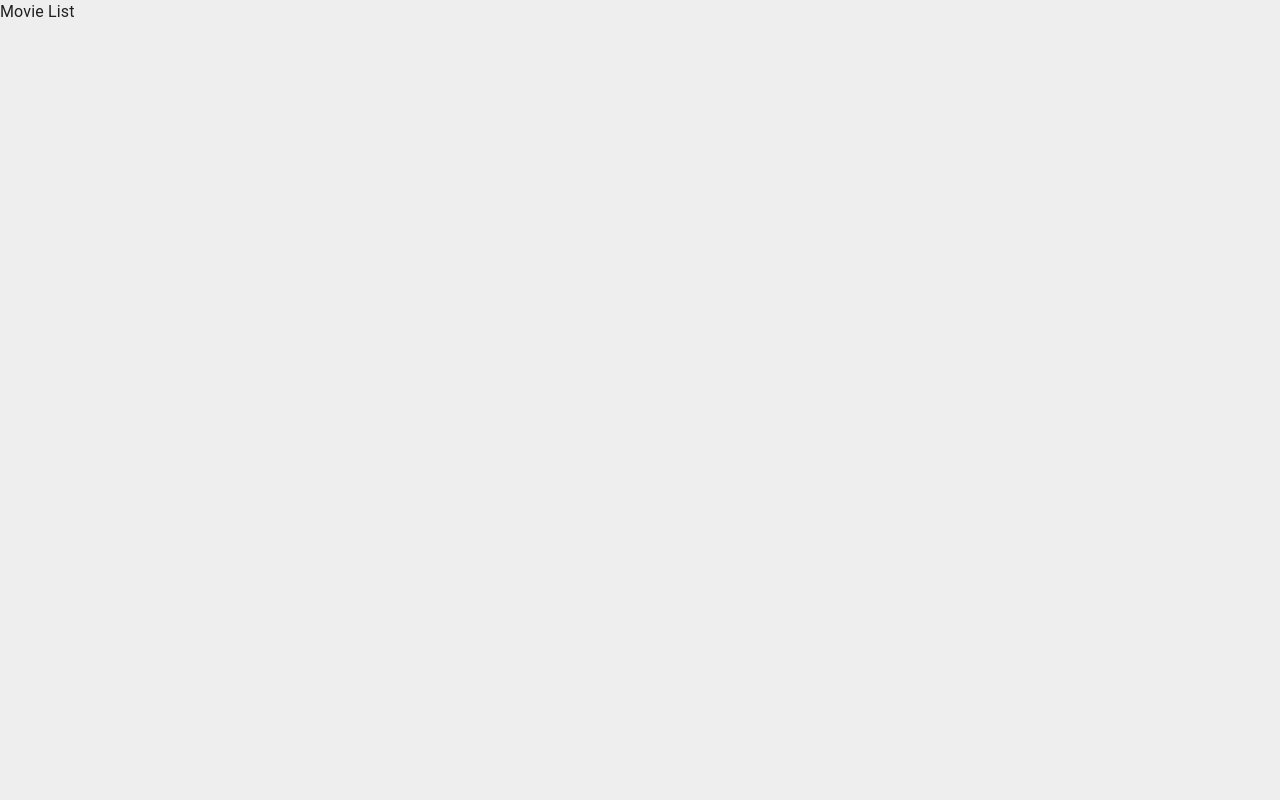
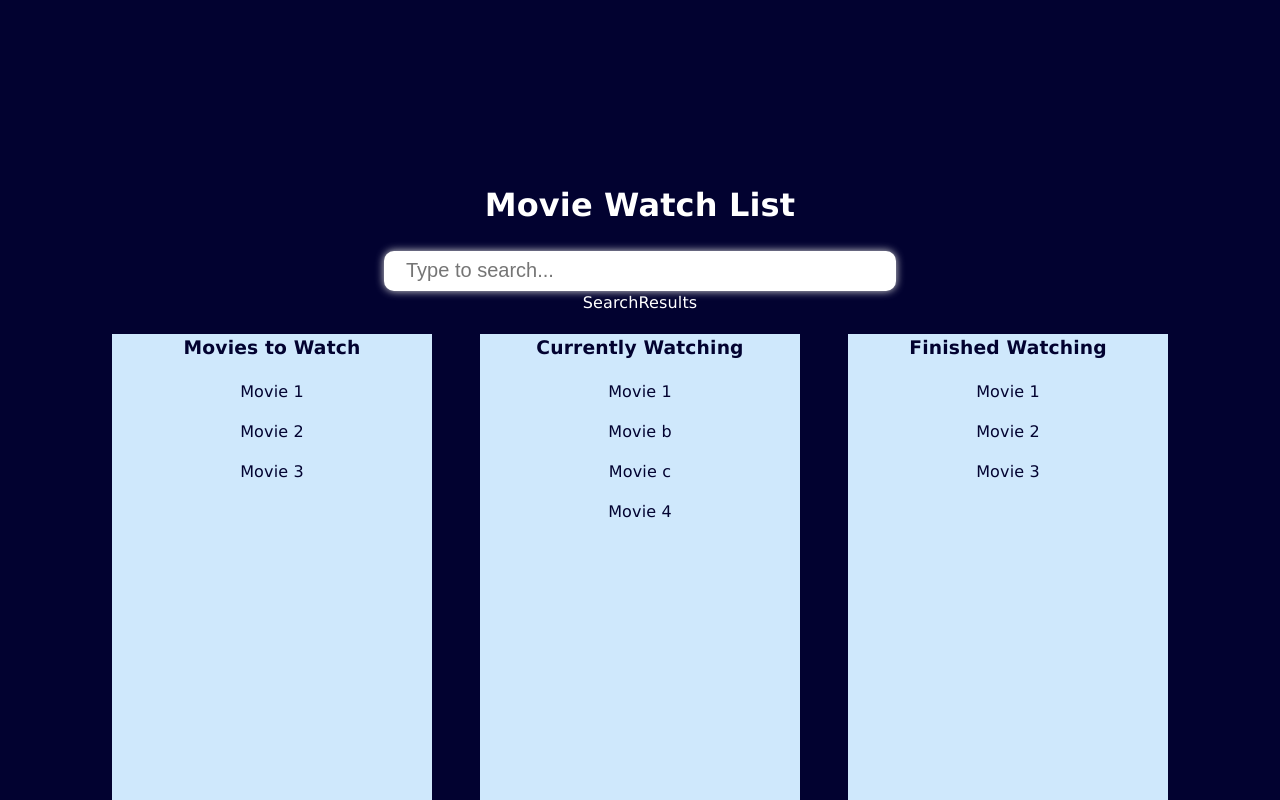
Before and after one commit to shaizai1/anashamatreb-finalproj, a React (Create React App) app: page / in a window 1280 px wide. Shown: the top 800 px of the page. Built offline with nearby package versions, Linux system fonts and the light colour scheme.

Commit message:
I have adjusted the CSS on each section file and the css files, I have also made very minor changes to app js to improve readability and also reorder for css purposes

```diff
--- a/src/App.css
+++ b/src/App.css
@@ -1,12 +1,13 @@
-/* .App {
-  text-align: center;
-} */
+
 
 
 .App {
-  background-color: #eee;
-  height: 100vh;
+  background-color: #020230;
+  color: white;
+  font-family: 'Lucida Sans';
+  height: 60vh;
   width: 100vw;
+  text-align: center;
 }
 
 .search-bar-container {
@@ -15,6 +16,10 @@
   margin: auto;
   display: flex;
   flex-direction: column;
-  align-items: 200px;
-  min-width: 200px;
+  justify-content: center;
+  text-align: center;
 }
+
+
+/*align-items: 200px;
+min-width: 200px;*/
--- a/src/App.js
+++ b/src/App.js
@@ -6,24 +6,27 @@ import MoviesToWatch from './components/section1';
 
 function App() {
 
- // const fetchData= (value) => {
-    //   fetch("https://www.omdbapi.com/?t=god+father&y=&plot=short&apikey=b5609ae1")
-    // }
+  // const fetchData= (value) => {
+  //   fetch("https://www.omdbapi.com/?t=god+father&y=&plot=short&apikey=b5609ae1")
+  // }
 
   return (
+
     <div className="App">
+      <div className="search-bar-container">
+        <h1>Movie Watch List</h1>
+        <SearchBar />
+        <div>SearchResults</div>
+      </div>
 
-      <header className="App-header"> </header>
-        <div className="App">Movie List </div> <div className="search-bar-container">
-        <SearchBar /> </div>
-        <div>SearchResults</div>
-          <MoviesToWatch />
-        <CurrentlyWatching />
+    <div className="sectiondivs">
+      <MoviesToWatch />
+      <CurrentlyWatching />
       <FinishedWatching />
+      </div>
 
+    </div >
 
-
-    </div>
   );
 }
 
--- a/src/components/SearchBar.css
+++ b/src/components/SearchBar.css
@@ -12,7 +12,7 @@
 input {
     background-color: transparent;
     border: none;
-    height: 100%;
+    height: 30%;
     font-size: 1.25rem;
     width: 100%;
     margin-left: 5px;
@@ -22,6 +22,15 @@ input:focus {
     outline: none;
 }
 
+.sectiondivs{
+    display:flex;
+    flex-direction: row;
+    justify-content: center;
+    font-family:'Lucida Sans';
+    background-color: #020230;
+
+}
+
 /* #search-icon {
     color: royalblue;
 
--- a/src/components/section1.jsx
+++ b/src/components/section1.jsx
@@ -10,8 +10,8 @@ function MoviesToWatch(){
             <React.Fragment>
                 <CssBaseline />
                 <Container fixed>
-                    <Box sx={{ bgcolor: '#cfe8fc', height: '90vh', width: '40vh' }} >
-                    <h3> Movies to watch </h3>
+                    <Box sx={{ bgcolor: '#cfe8fc', color: '#020230', height: '90vh', width: '40vh' }} >
+                    <h3> Movies to Watch </h3>
                     <p>Movie 1</p>
                     <p>Movie 2</p>
                     <p>Movie 3</p>
--- a/src/components/section2.jsx
+++ b/src/components/section2.jsx
@@ -11,8 +11,13 @@ function CurrentlyWatching() {
             <React.Fragment>
                 <CssBaseline />
                 <Container fixed>
-                    <Box sx={{ bgcolor: '#cfe8fc', height: '90vh', width: '40vh' }} >
-                    <h3>Currently Watching</h3>
+                    <Box sx={{ bgcolor: '#cfe8fc', color: '#020230', height: '90vh', width: '40vh' }} >
+                        <h3>Currently Watching</h3>
+                        <p>Movie 1</p>
+                        <p>Movie b</p>
+                        <p>Movie c</p>
+                        <p>Movie 4</p>
+
                     </Box>
                 </Container>
             </React.Fragment>
--- a/src/components/section3.jsx
+++ b/src/components/section3.jsx
@@ -9,7 +9,7 @@ function FinishedWatching () {
             <React.Fragment>
                 <CssBaseline />
                 <Container fixed>
-                    <Box sx={{ bgcolor: '#cfe8fc', height: '90vh', width: '40vh' }} >
+                    <Box sx={{ bgcolor: '#cfe8fc', color: '#020230', height: '90vh', width: '40vh' }} >
                     <h3> Finished Watching </h3>
                     <p>Movie 1</p>
                     <p>Movie 2</p>
```
